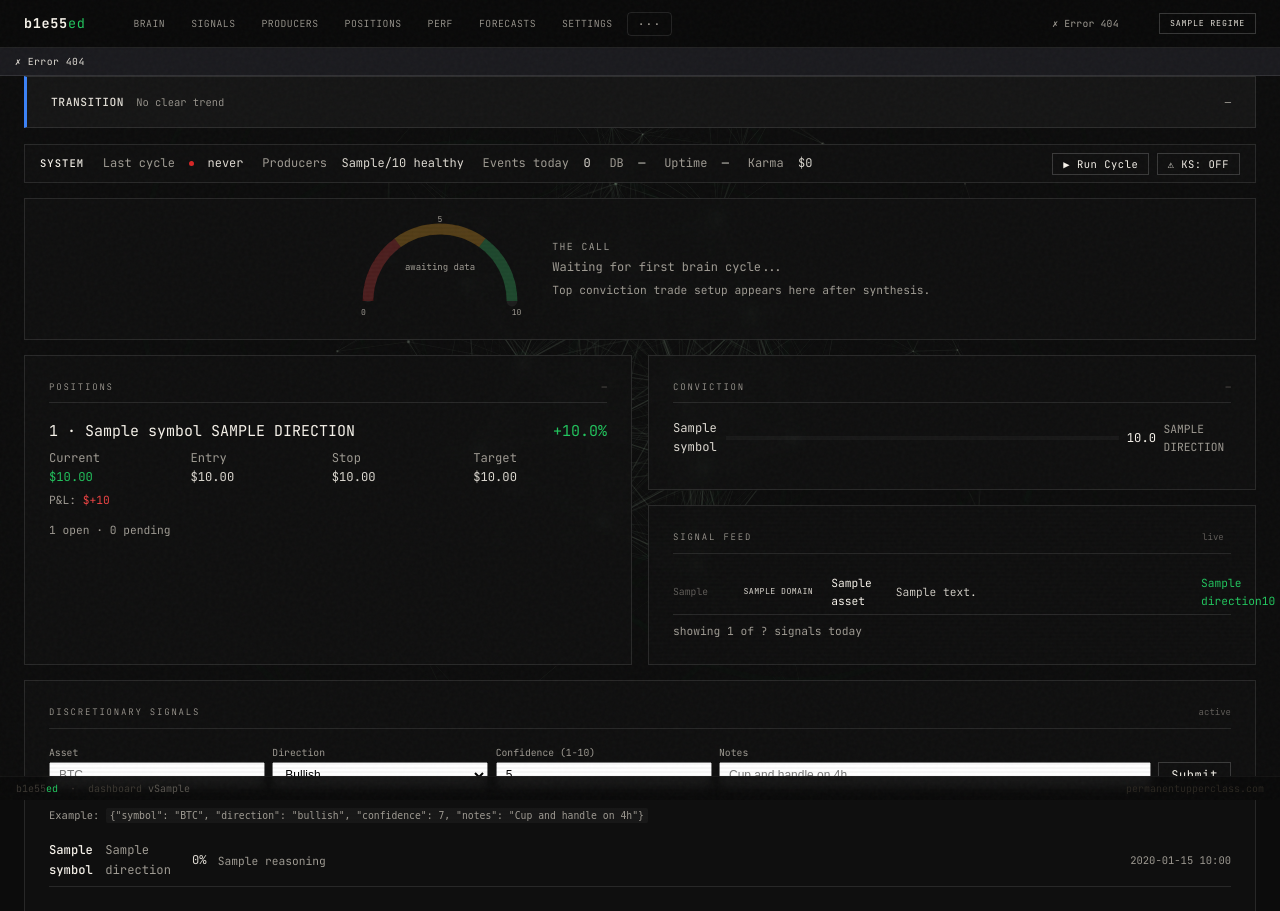
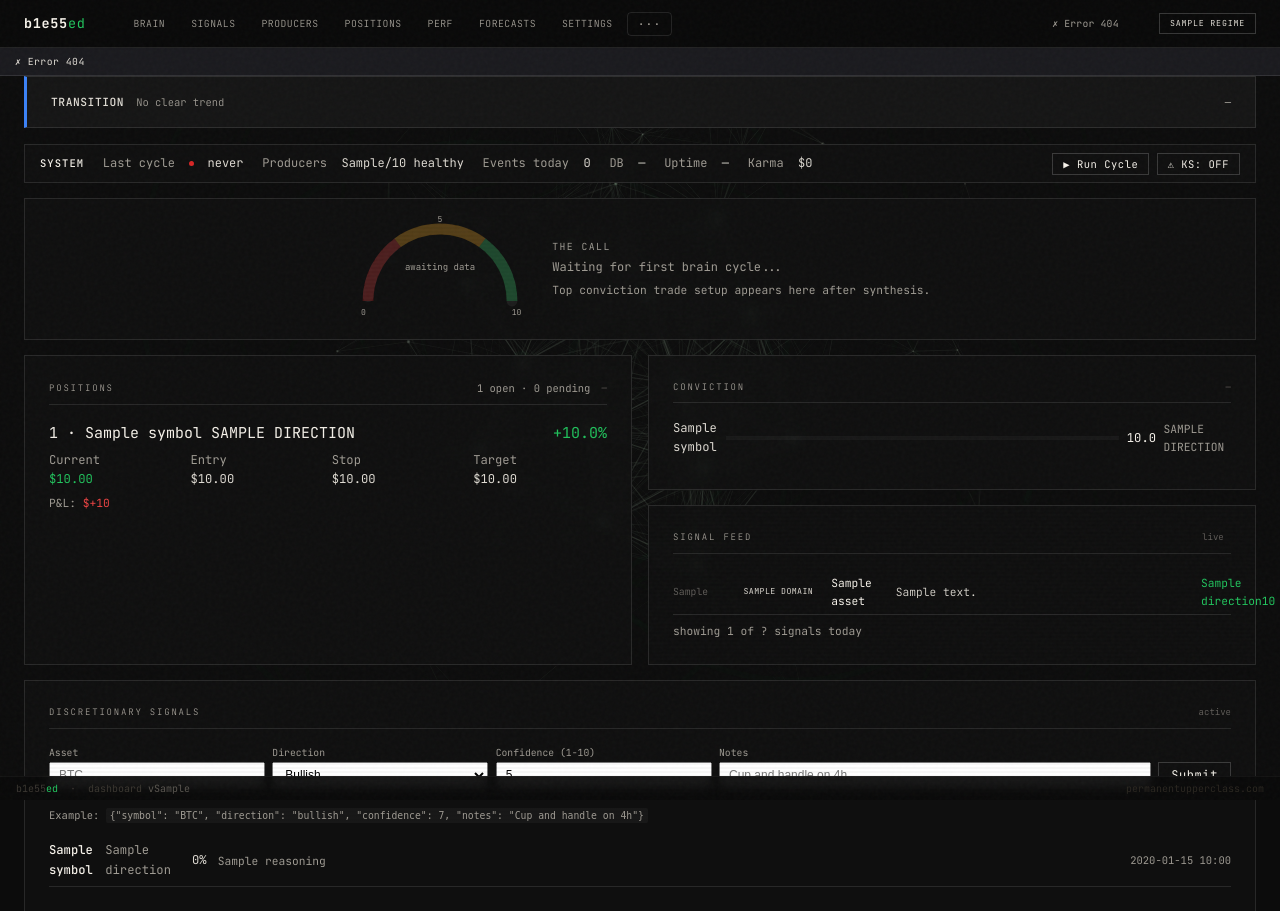
Before and after one commit to P-U-C/b1e55ed, a Python web app: template dashboard/templates/brain.html in a window 1280 px wide. Shown: the top 911 px of the page. Run offline with Jinja, Linux system fonts and the light colour scheme; the template is opened without the code that fills it: most values are stand-ins (such as "Sample title", 1, 10 or a date in 2020).

Commit message:
fix(dashboard): pnl% color (neg=red/pos=green/zero=dim) + move position count to card header

```diff
--- a/dashboard/templates/brain.html
+++ b/dashboard/templates/brain.html
@@ -140,7 +140,10 @@
   <div class="panel" hx-get="/partials/positions" hx-trigger="every 30s, refresh from:body" hx-swap="innerHTML">
     <div class="panel-header">
       <span class="panel-title">Positions</span>
-      <span class="panel-age">{{ positions_age | default('—') }}</span>
+      <span style="display:flex; align-items:center; gap:0.75rem;">
+        {% if positions %}<span style="font-size:0.7rem; color:var(--text-dim);">{{ positions | length }} open · 0 pending</span>{% endif %}
+        <span class="panel-age">{{ positions_age | default('—') }}</span>
+      </span>
     </div>
 
     {% if positions %}
@@ -148,7 +151,7 @@
       <div style="margin-bottom: 0.75rem;">
         <div style="display:flex; justify-content:space-between; align-items:baseline;">
           <span class="text-bright" style="font-weight:400;">{{ p.id }} · {{ p.symbol }} {{ p.direction | upper }}</span>
-          <span class="{{ 'text-bull' if p.pnl_pct >= 0 else 'text-bear' }} data-live" style="font-weight:400;">
+          <span class="{{ 'text-bull' if p.pnl_pct > 0 else ('text-bear' if p.pnl_pct < 0 else 'text-dim') }} data-live" style="font-weight:400;">
             {{ '%+.1f' | format(p.pnl_pct) }}%
           </span>
         </div>
@@ -166,7 +169,7 @@
         </div>
       </div>
       {% endfor %}
-      <div style="font-size:0.75rem; color:var(--text-dim);">{{ positions | length }} open · 0 pending</div>
+
     {% else %}
       {% set message = "No open positions" %}
       {% set status = "Brain decisions will appear here" %}
```
Also changed, not shown: dashboard/templates/positions.html (+8 -3 lines).
